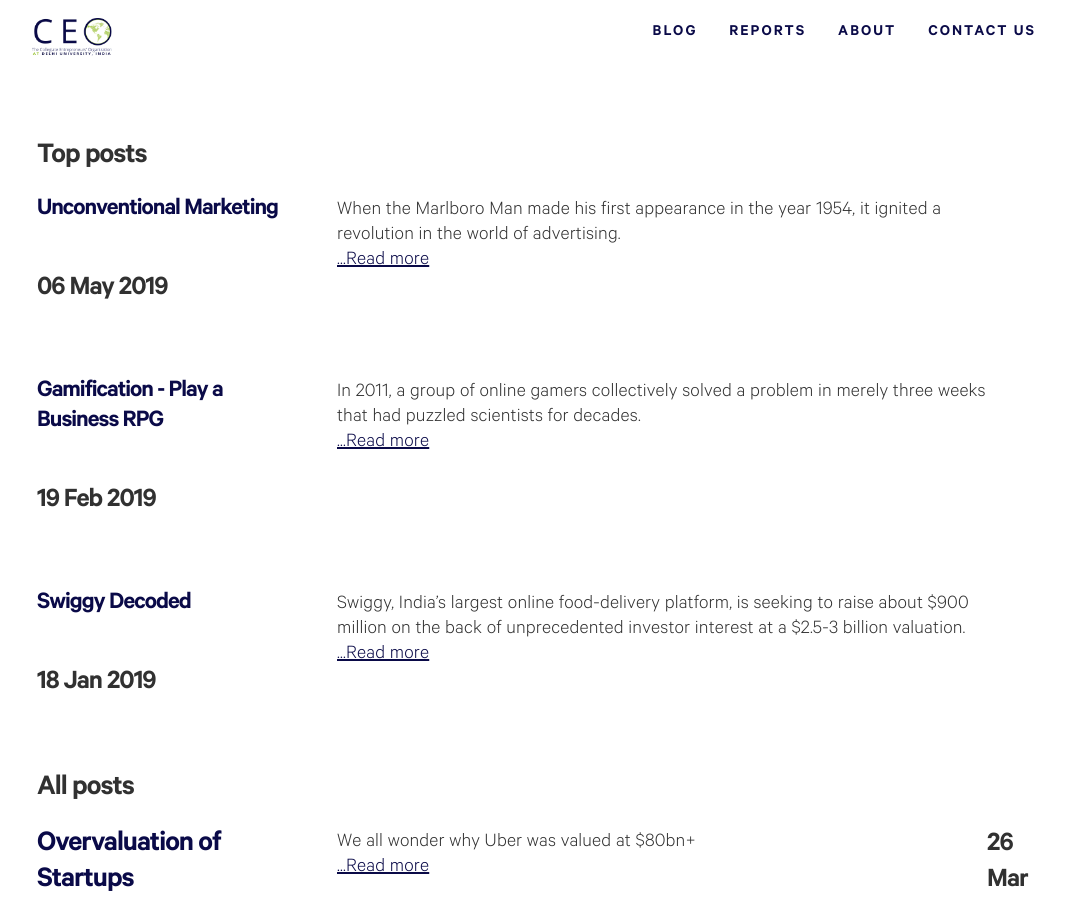
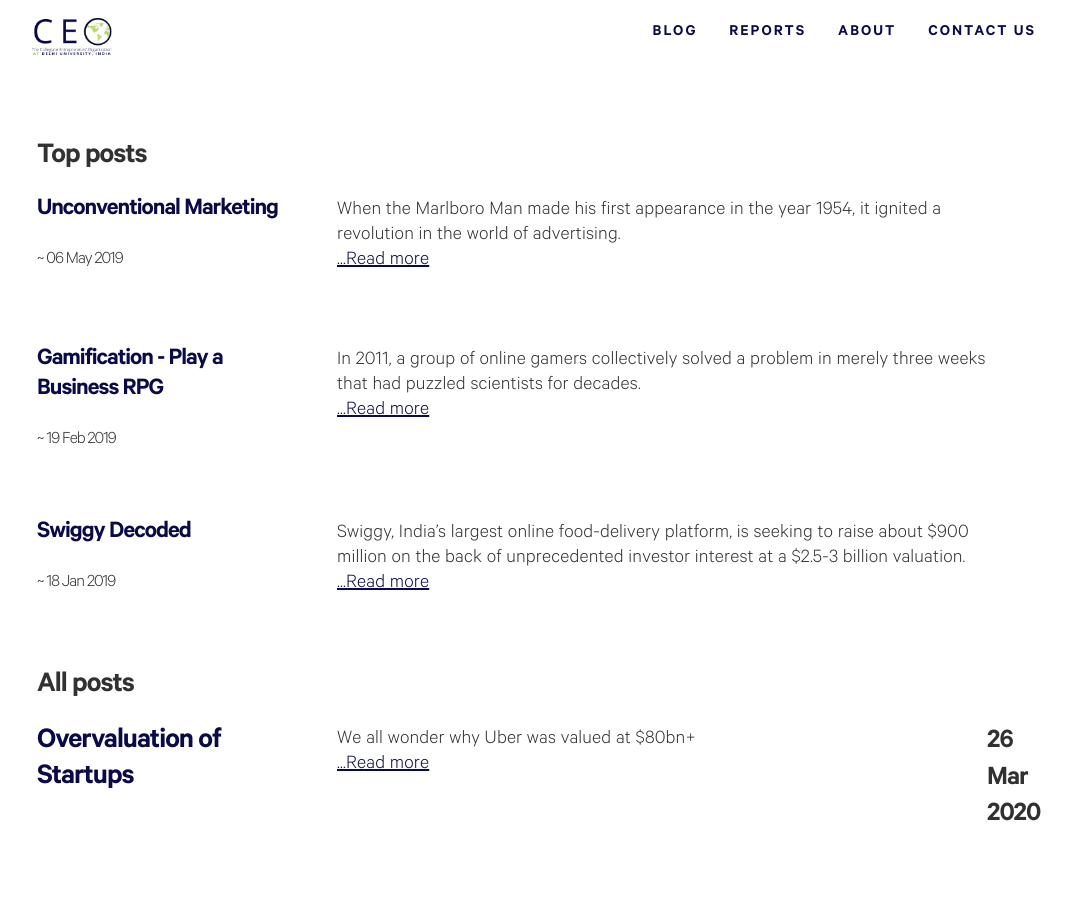
Before and after one commit to shivanshmehendiratta/ceodu.github.io, a Jekyll site: the page built from blog.md, in a window 1280 px wide and 900 px high. Shown: the whole window, without its empty margins (103-1175 px from the left). Built offline with Jekyll 4.4.1, drawn with Linux system fonts in a browser that asks for light colours; some web fonts are replaced.

Commit message:
Update blog.md

```diff
--- a/blog.md
+++ b/blog.md
@@ -11,7 +11,7 @@
   <div class="posts post-web" >
 
 
-    <div class="post-title post-title-web" style="margin-bottom: 0rem;"><h1><a href="{{ post.url }}">{{ post.title }}</a></h1><br><h3>{{ post.date | date_to_string }}</h3></div>
+    <div class="post-title post-title-web" style="margin-bottom: 0rem;font-weight:600"><h1><a href="{{ post.url }}">{{ post.title }}</a></h1><h3 style="font-size: 1.8rem;font-weight:300;">~ {{ post.date | date_to_string }}</h3></div>
     {% if post.description %}<p class="post-description post-description-web">{{ post.description }}<br><a href="{{ post.url }}"><u>...Read more</u></a></p>{% endif %}
 
   </div>
```
